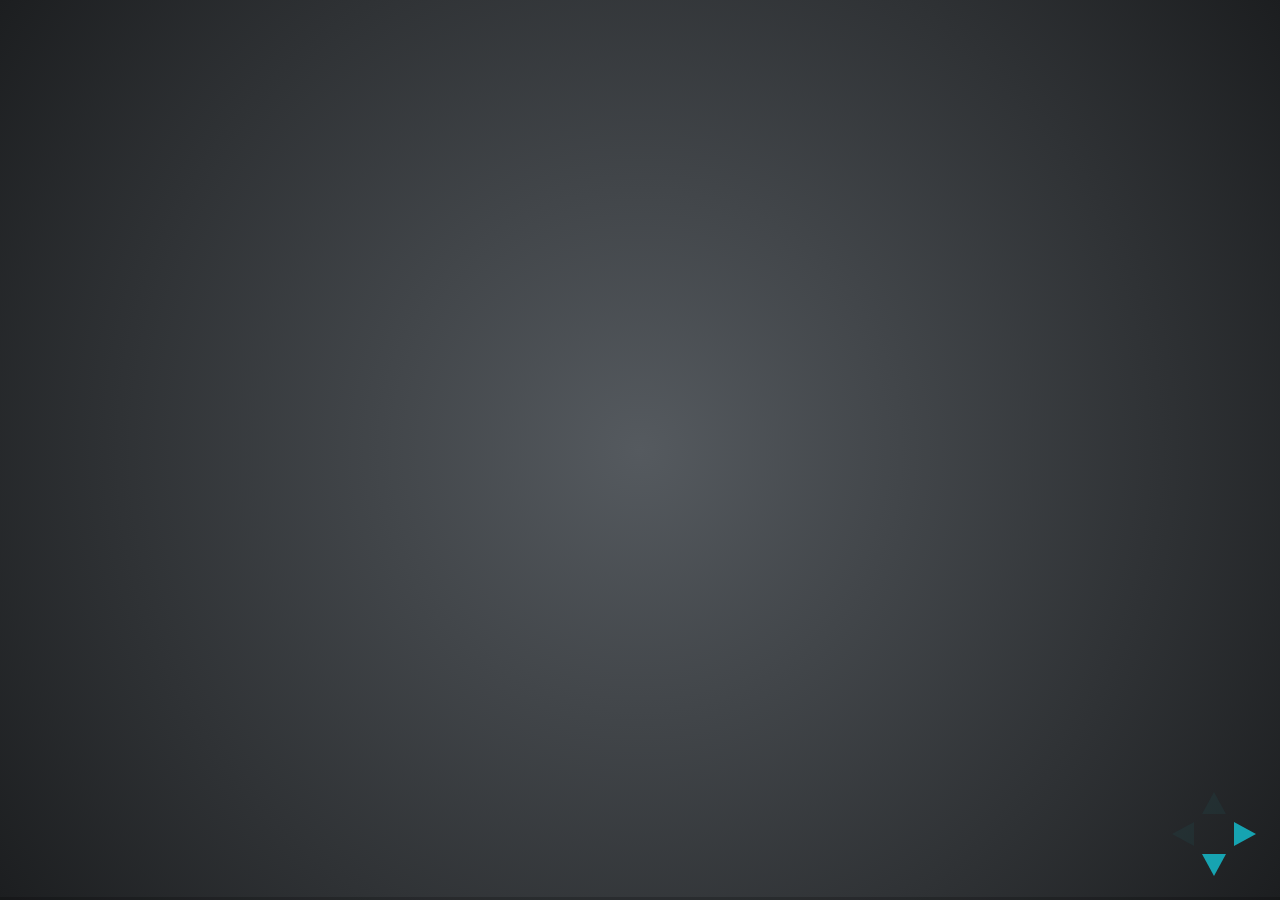
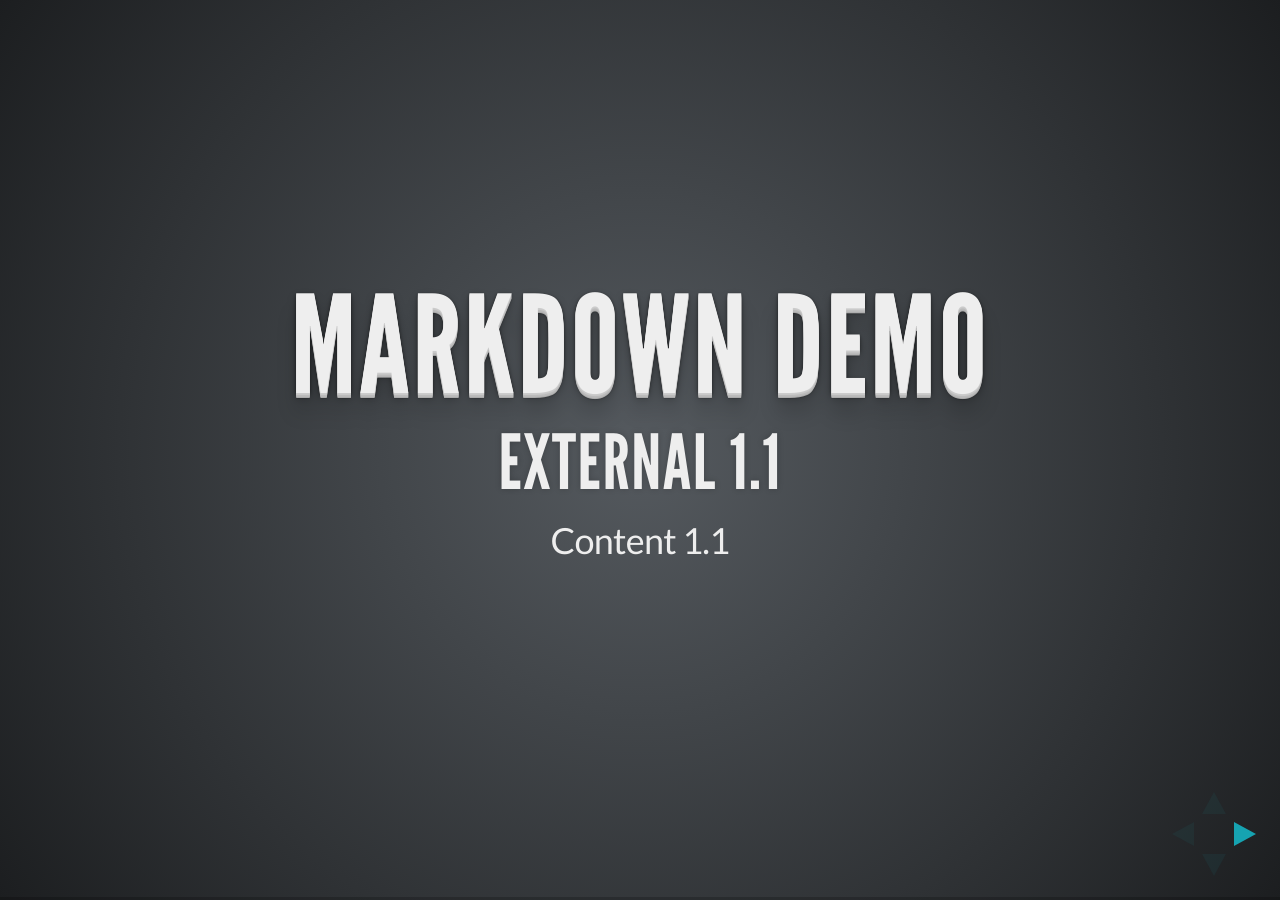
Before and after one commit to projectpages/project-pages, a Jekyll site: the page plugin/markdown/example.html, which Jekyll copies as it is, in a window 1280 px wide. Built offline with Jekyll 4.4.1, drawn with Linux system fonts in a browser that asks for light colours.

Commit message:
Learn Some REGEX

```diff
--- a/plugin/markdown/example.html
+++ b/plugin/markdown/example.html
@@ -19,7 +19,7 @@
 			<div class="slides">
 
                 <!-- Use external markdown resource, separate slides by three newlines; vertical slides by two newlines -->
-                <section data-markdown="example.md" data-separator="^##" data-vertical="^#"></section>
+                <section data-markdown="example.md" data-separator="^#$" data-vertical="^##$"></section>
 
                 <!-- Slides are separated by three dashes (quick 'n dirty regular expression) -->
                 <section data-markdown data-separator="---">
```
